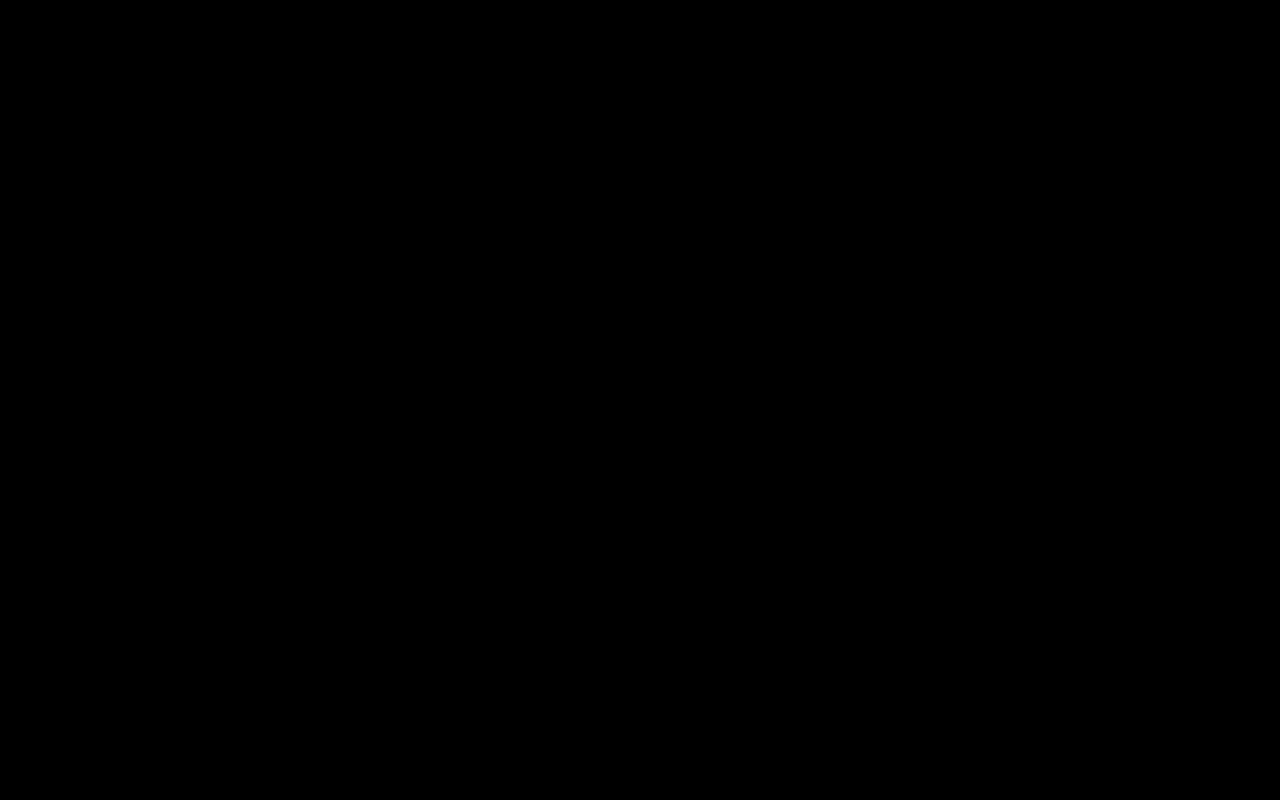
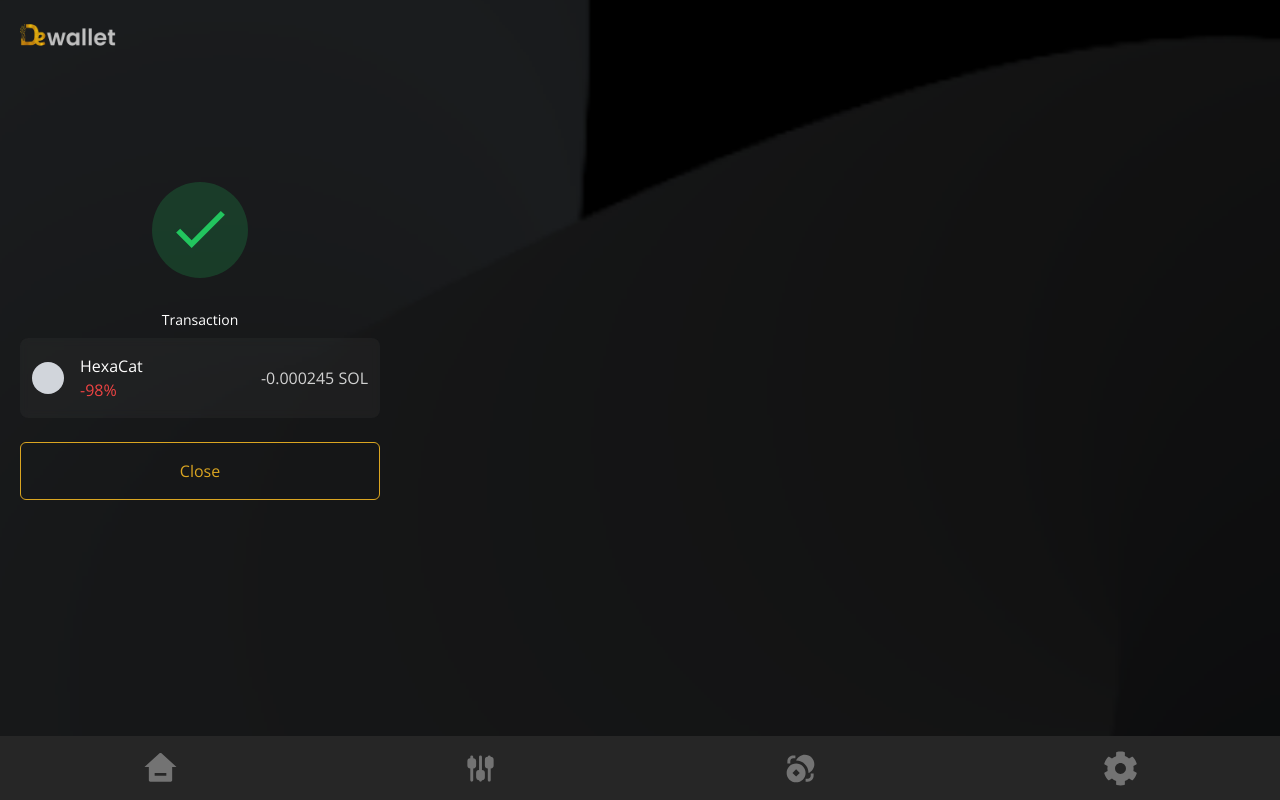
Before and after one commit to Bravark/saturn-wallet, a React app: page /#/success in a window 1280 px wide. Before the commit this address had no page. Built offline with nearby package versions, Linux system fonts and the light colour scheme; the HTML template or start-up script is replaced by a standard one.

Commit message:
finished designs

```diff
--- a/src/Routing/Routing.tsx
+++ b/src/Routing/Routing.tsx
@@ -8,6 +8,8 @@ import AuthLayout from "./AuthLayout";
 import ConfigurationPage from "../pages/ConfigurationPage";
 import NewWalletPage from "../pages/NewWalletPage";
 import ExistingWalletPage from "../pages/ExistingWalletPage";
+import DepositPage from "../pages/DepositPage";
+import SuccessPage from "../pages/SuccessPage";
 
 // import Loader from "@components/Loader.jsx";
 
@@ -23,6 +25,8 @@ const Routing = () => {
       <Route element={<Layout />}>
         <Route path="/" element={<HomePage />} />
         <Route path="withdraw" element={<WithdrawalPage />} />
+        <Route path="success" element={<SuccessPage />} />
+        <Route path="deposit" element={<DepositPage />} />
         <Route path="settings" element={<SettingsPage />} />
 
         {/* <Route path="*" element={<ErrorPage />} /> */}
--- /dev/null
+++ b/src/pages/DepositPage.tsx
@@ -0,0 +1,40 @@
+import { useNavigate } from "react-router-dom";
+import Button from "../components/UI/Button";
+import { IoMdClose } from "react-icons/io";
+
+const DepositPage = () => {
+  const navigate = useNavigate();
+  return (
+    <div className="w-full ">
+      <div className="mt-4">
+        <button onClick={() => navigate("/")}>
+          <IoMdClose size={30} className="text-accent" />
+        </button>
+      </div>
+      <div className="text-center space-y-4 mt-[3rem]">
+        <h2 className="text-3xl semibold">Deposit</h2>
+        <div className="flex justify-center">
+          <img
+            src="Images/icons/barcode-icon.png"
+            alt="qr code"
+            className="w-[12rem]"
+          />
+        </div>
+        <div>
+          <p className="text-xl">Your Dewallet Solana address</p>
+          <p className="text-neutral-400 text-xs w-8/12 mx-auto">
+            Receive tokens using this address as as your deposit address
+          </p>
+        </div>
+      </div>
+      <div className="mt-8 space-y-4">
+        <Button className="block w-full py-4">D1EbDs...HtCQ (Copy)</Button>
+        <Button variant="secondary" className="block w-full py-4 ">
+          Share
+        </Button>
+      </div>
+    </div>
+  );
+};
+
+export default DepositPage;
--- a/src/pages/SettingsPage.tsx
+++ b/src/pages/SettingsPage.tsx
@@ -4,16 +4,19 @@ import { IoChevronDown } from "react-icons/io5";
 import { twMerge } from "tailwind-merge";
 import { useNavigate } from "react-router-dom";
 
+import AccountGoogleCard from "../sections/AccountGoogleCard";
+import PassPhraseCard from "../sections/PassPhraseCard";
+
 const SettingsPage = () => {
   const [showTabs, setShowTabs] = useState({
     google: true,
-    phrase: true,
+    phrase: false,
   });
 
   const navigate = useNavigate();
 
   return (
-    <div className="">
+    <div className="pb-20">
       <h2 className="text-center my-8 text-xl">Manage Accounts</h2>
 
       {/* SUB: Google Tab */}
@@ -29,7 +32,11 @@ const SettingsPage = () => {
         <span className="w-full h-2 inline-block border-b-2 border-dashed border-neutral-400" />
       </div>
       {/* SUB: Content */}
-      {showTabs.google && <div className="mt-4">Google div</div>}
+      {showTabs.google && (
+        <div className="mt-4">
+          <AccountGoogleCard />
+        </div>
+      )}
 
       {/* SUB: Phrase Tab */}
       <div className="flex items-center gap-3 mt-8">
@@ -42,13 +49,20 @@ const SettingsPage = () => {
         />
         <p className="text-lg text-nowrap">Passphrase Derived</p>
         <span className="w-full h-2 inline-block border-b-2 border-dashed border-neutral-400" />
+        <button className="text-accent text-nowrap shrink-0 text-lg">
+          {" "}
+          + New
+        </button>
       </div>
 
       {/* SUB: Content */}
       {showTabs.phrase && (
         <div className="flex flex-col gap-2 mt-4">
-          <div>Phrase</div>
-          <Button variant="primary" className="py-5">
+          <div className="mb-2 space-y-2">
+            <PassPhraseCard />
+            <PassPhraseCard />
+          </div>
+          <Button variant="primary" className="py-5 font-semibold">
             Add Wallet
           </Button>
         </div>
@@ -56,7 +70,7 @@ const SettingsPage = () => {
 
       <Button
         variant="secondary"
-        className="block w-full mt-20 py-4"
+        className="block w-full mt-16 py-4"
         onClick={() => navigate("/")}
       >
         Close
--- /dev/null
+++ b/src/pages/SuccessPage.tsx
@@ -0,0 +1,44 @@
+import { useNavigate } from "react-router-dom";
+import Button from "../components/UI/Button";
+import GlossyCard from "../components/UI/GlossyCard";
+import { IoMdCheckmark } from "react-icons/io";
+
+const SuccessPage = () => {
+  const navigate = useNavigate();
+  return (
+    <div className="w-full ">
+      <div className="space-y-4 mt-[3rem]">
+        <div className="size-24 bg-green-500/20 rounded-full flex items-center justify-center mx-auto mt-[8rem] mb-8">
+          <IoMdCheckmark size={65} className="text-green-500" />
+        </div>
+
+        <div>
+          <p className="text-sm text-center font-thin">Transaction</p>
+          <GlossyCard className="mt-2 !px-3 !py-4  ">
+            <div className="flex items-center gap-4">
+              <div className="w-8 aspect-square rounded-full bg-gray-300" />
+              <div>
+                <p className="">HexaCat</p>
+                <span className="text-red-500 font-thin">-98%</span>
+              </div>
+              <div className="ml-auto text-white/80">
+                <p>-0.000245 SOL</p>
+              </div>
+            </div>
+          </GlossyCard>
+        </div>
+      </div>
+      <div className="mt-6 space-y-4">
+        <Button
+          variant="secondary"
+          className="block w-full py-4 "
+          onClick={() => navigate("/")}
+        >
+          Close
+        </Button>
+      </div>
+    </div>
+  );
+};
+
+export default SuccessPage;
--- a/src/pages/WithdrawalPage.tsx
+++ b/src/pages/WithdrawalPage.tsx
@@ -67,13 +67,13 @@ const WithdrawalPage = () => {
           <TbArrowBackUp size={40} className="text-accent" />
         </button>
         {steps === "two" && (
-          <>
+          <div>
             <p>Amount</p>
 
             <button onClick={() => navigate("/")}>
               <IoMdClose size={40} className="text-accent" />
             </button>
-          </>
+          </div>
         )}
       </div>
       <GlossyCard className="border border-accent/45 min-h-[20rem]">
--- /dev/null
+++ b/src/sections/AccountGoogleCard.tsx
@@ -0,0 +1,26 @@
+import { FcGoogle } from "react-icons/fc";
+
+const AccountGoogleCard = () => {
+  return (
+    <div className="border bg-white/40 rounded-md p-4 text-black">
+      <div className="flex  gap-2">
+        <div className="size-8 rounded-full">
+          <span className="p-1 inline-flex bg-white rounded-full">
+            <FcGoogle size={18} />
+          </span>
+        </div>
+        <div>
+          <h5>0x2af6...8550</h5>
+          <p className="font-thin text-xs text-neutral-700">0x2af6...8550</p>
+        </div>
+      </div>
+      <div className="flex items-center gap-4 mt-4">
+        <p className="uppercase text-xs">Edit nickname</p>
+
+        <p className="uppercase text-xs">Remove</p>
+      </div>
+    </div>
+  );
+};
+
+export default AccountGoogleCard;
--- /dev/null
+++ b/src/sections/PassPhraseCard.tsx
@@ -0,0 +1,20 @@
+const PassPhraseCard = () => {
+  return (
+    <div className="border rounded-md p-4">
+      <div className="flex  gap-2">
+        <div className="size-8 rounded-full bg-white/60" />
+        <div>
+          <h5>0x2af6...8550</h5>
+          <p className="font-thin text-xs text-neutral-600">0x2af6...8550</p>
+        </div>
+      </div>
+      <div className="flex items-center gap-4 mt-4">
+        <p className="uppercase text-xs">Edit nickname</p>
+        <p className="uppercase text-xs">Export private key</p>
+        <p className="uppercase text-xs">Remove</p>
+      </div>
+    </div>
+  );
+};
+
+export default PassPhraseCard;
```
Also changed, not shown: public/Images/icons/barcode-icon.png (added).
